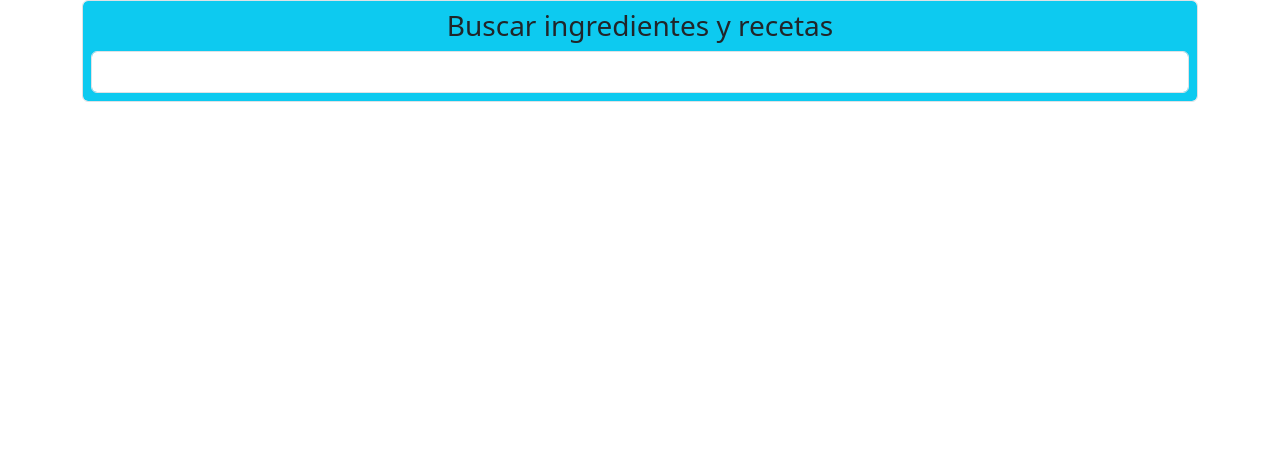
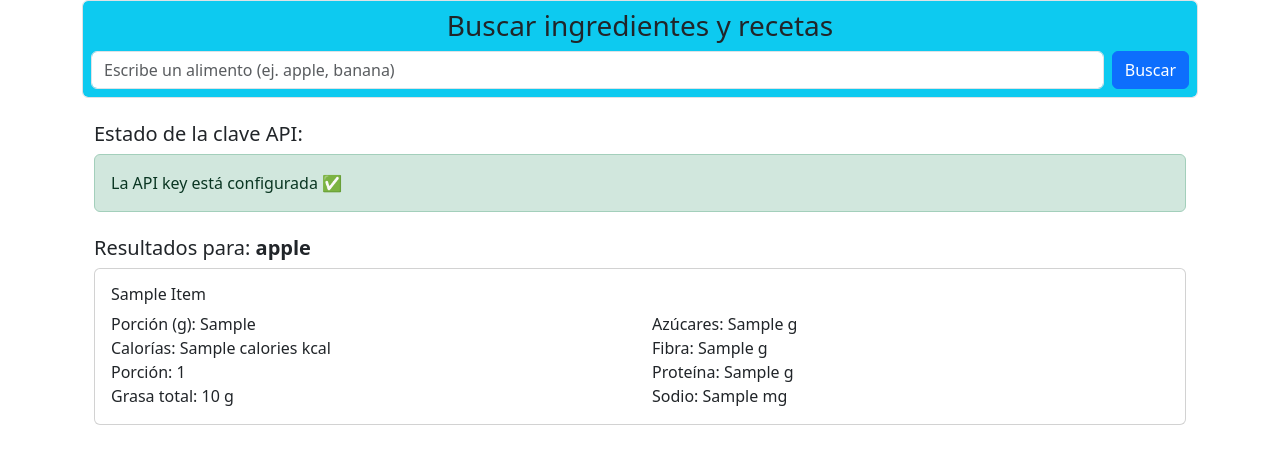
Before and after one commit to SaidAlejandroRamirezChavez/Nutriapp, a Flask app: page /recetas in a window 1280 px wide. Shown: the part 138-602 px from the top of the page. Run offline with Flask 3, Linux system fonts and the light colour scheme; a database or web service that is not in the repository returns one stand-in record (values such as "Sample title"); data that the repository does not hold is empty.

Commit message:
posible eliminable

```diff
--- a/app.py
+++ b/app.py
@@ -1,7 +1,9 @@
+
 from flask import Flask, render_template, request, redirect, url_for, session
+import os
+import requests
 
 app = Flask(__name__)
-app.secret_key = "cambiar_por_una_clave_secreta_en_produccion"
 
 @app.route("/")
 def index():
@@ -13,7 +15,48 @@ def registro():
 
 @app.route("/recetas")
 def RECETAS():
-    return render_template("RECETAS.html")
+    # Leer la API key desde variable de entorno para evitar exponerla en el repo
+    # Establece en Windows PowerShell: $env:API_NINJAS_KEY = 'tu_clave_aqui'
+    API_KEY = os.environ.get('API_NINJAS_KEY')
+
+    # Tomar query del parámetro GET 'query' (formulario), por defecto 'apple'
+    q = request.args.get('query', '').strip()
+    if not q:
+        q = 'apple'
+
+    api_url = f"https://api.api-ninjas.com/v1/nutrition?query={requests.utils.quote(q)}"
+    headers = {"X-Api-Key": API_KEY}
+
+    api_data = None
+    error = None
+
+    if not API_KEY:
+        error = (
+            "API key no configurada. Por favor guarda tu clave en la variable de entorno API_NINJAS_KEY. "
+            "Ejemplo en PowerShell: $env:API_NINJAS_KEY = 'tu_clave_aqui'"
+        )
+        return render_template("RECETAS.html", api_key_present=False, api_data=api_data, error=error)
+    try:
+        response = requests.get(api_url, headers=headers, timeout=10)
+        if response.status_code == 200:
+            api_data = response.json()
+        elif response.status_code in (400, 401, 403):
+            # Proveer mensaje más claro para claves inválidas/permiso
+            try:
+                body = response.json()
+                msg = body.get('error') or body.get('message') or response.text
+            except Exception:
+                msg = response.text
+            error = f"Error al consultar la API ({response.status_code}): {msg}"
+        elif response.status_code == 404:
+            api_data = []
+            error = "No se encontraron datos para ese alimento."
+        else:
+            error = f"Error al consultar la API: {response.status_code} - {response.text}"
+    except Exception as e:
+        error = f"No se pudo conectar a la API: {e}"
+
+    return render_template("RECETAS.html", api_key_present=bool(API_KEY), api_data=api_data, error=error)
 
 @app.route("/verificacion", methods=["GET", "POST"])
 def verificacion():
--- a/templates/RECETAS.html
+++ b/templates/RECETAS.html
@@ -3,8 +3,62 @@
 {% block contenido  %}
 
 <div class="container p-2 bg-info form-control">
-    <h3 class="text-center">Buscar ingredientes y recetas</h3>
-    <input type="number" class="container p-2 form-control" id="ingredientes" name="ingredientes" step="any" >
+    <h3 class=" container text-center">Buscar ingredientes y recetas</h3>
+    <form method="get" action="{{ url_for('RECETAS') }}" class="d-flex gap-2">
+        <input type="text" class="form-control" id="query" name="query" placeholder="Escribe un alimento (ej. apple, banana)" value="{{ request.args.get('query', '') }}" required>
+        <button class="btn btn-primary" type="submit">Buscar</button>
+    </form>
 </div>
 
+<div class="container mt-4">
+    <h5>Estado de la clave API:</h5>
+    {% if api_key_present %}
+        <div class="alert alert-success">La API key está configurada ✅</div>
+    {% else %}
+        <div class="alert alert-warning">La API key no está configurada. La búsqueda usará datos por defecto y la API no responderá.</div>
+        <div class="small mt-2">
+            Para configurar la clave en PowerShell (temporalmente):
+            <pre>$env:API_NINJAS_KEY = 'tu_clave_aqui'</pre>
+            Para definirla permanentemente en Windows, agrega la variable en las variables de sistema o usa un archivo .env + python-dotenv.
+        </div>
+    {% endif %}
+</div>
+
+{% if error %}
+<div class="alert alert-danger mt-3">{{ error }}</div>
+{% endif %}
+
+{% if api_data %}
+<div class="container mt-4">
+    <h5>Resultados para: <strong>{{ request.args.get('query') or 'apple' }}</strong></h5>
+    <!-- api-ninjas nutrition endpoint returns a list of objects -->
+    {% for item in api_data %}
+    <div class="card mb-3">
+        <div class="card-body">
+            <h6 class="card-title text-capitalize">{{ item.name or item.food_name or 'Alimento' }}</h6>
+            <div class="row">
+                <div class="col-md-6">
+                    <ul class="list-unstyled mb-0">
+                        {% if item.serving_size_g is defined %}<li>Porción (g): {{ item.serving_size_g }}</li>{% endif %}
+                        {% if item.calories is defined %}<li>Calorías: {{ item.calories }} kcal</li>{% endif %}
+                        {% if item.serving_size is defined %}<li>Porción: {{ item.serving_size }}</li>{% endif %}
+                        {% if item.fat_total_g is defined %}<li>Grasa total: {{ item.fat_total_g }} g</li>{% endif %}
+                    </ul>
+                </div>
+                <div class="col-md-6">
+                    <ul class="list-unstyled mb-0">
+                        {% if item.sugar_g is defined %}<li>Azúcares: {{ item.sugar_g }} g</li>{% endif %}
+                        {% if item.fiber_g is defined %}<li>Fibra: {{ item.fiber_g }} g</li>{% endif %}
+                        {% if item.protein_g is defined %}<li>Proteína: {{ item.protein_g }} g</li>{% endif %}
+                        {% if item.sodium_mg is defined %}<li>Sodio: {{ item.sodium_mg }} mg</li>{% endif %}
+                    </ul>
+                </div>
+            </div>
+            <pre class="mt-2 small d-none">{{ item | tojson(indent=2) }}</pre>
+        </div>
+    </div>
+    {% endfor %}
+</div>
+{% endif %}
+
 {% endblock %}
```
